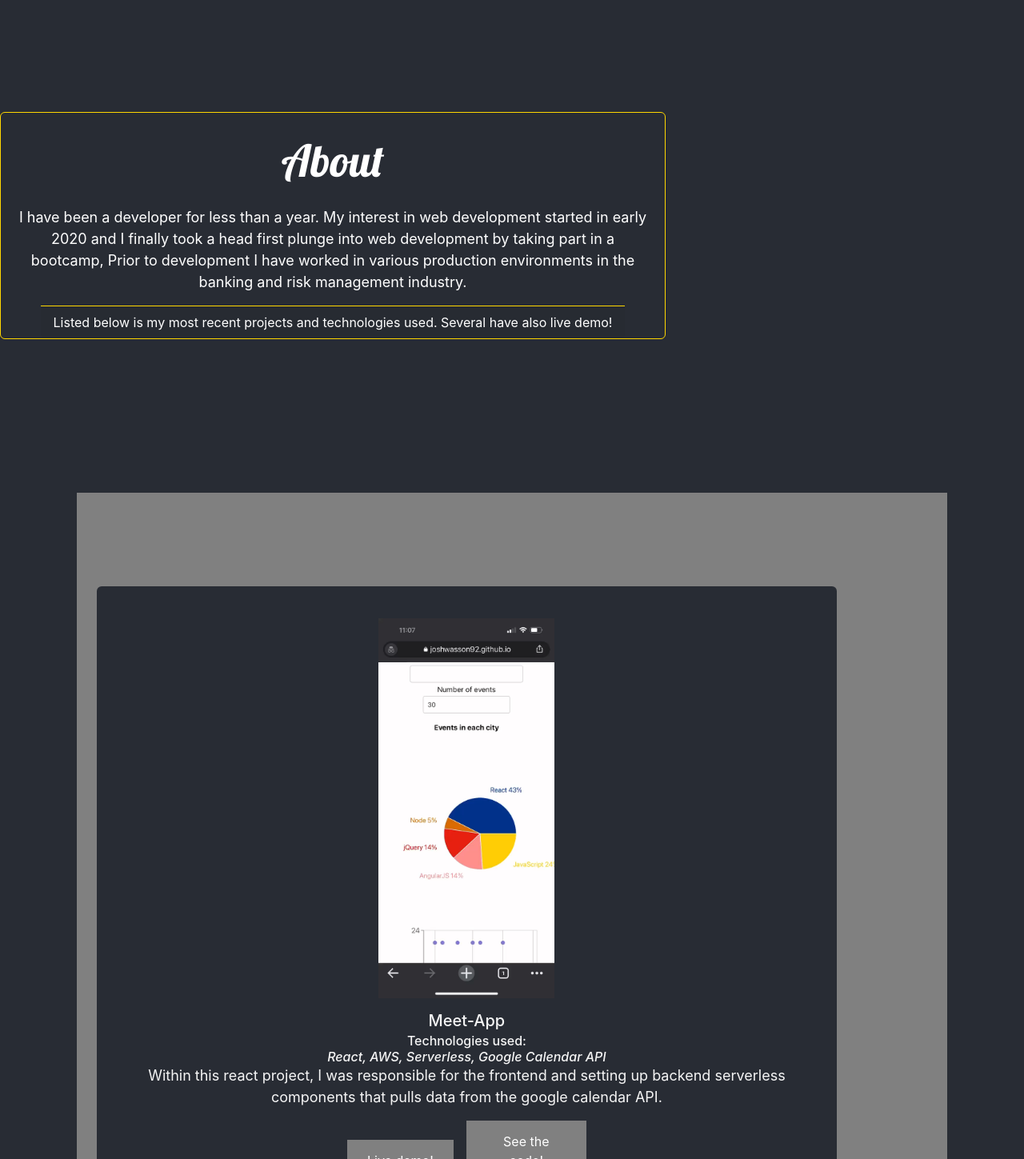
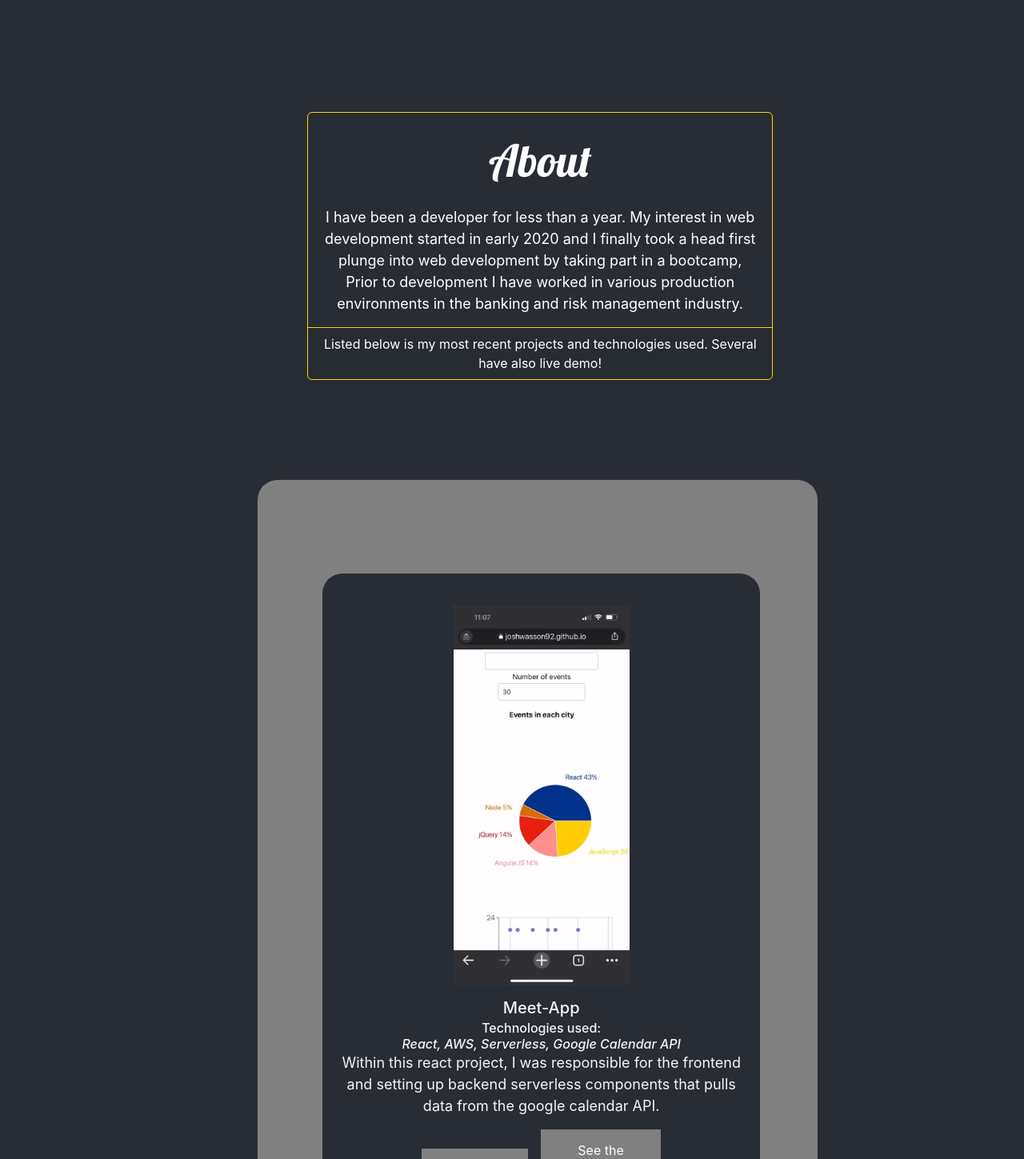
Before and after one commit to Joshwasson92/portfolio-react, a React (Create React App) app: page / in a window 1280 px wide. Shown: the part 561-2010 px from the top of the page at 80% size. Built offline with nearby package versions, Linux system fonts and the light colour scheme.

Commit message:
styling!

```diff
--- a/src/App.css
+++ b/src/App.css
@@ -1,4 +1,13 @@
 @import url("https://fonts.googleapis.com/css2?family=Lobster&family=Shadows+Into+Light&display=swap");
+
+@media all and (min-width: 500px) and (max-width: 750px) {
+  .navLogo {
+    max-width: 50px;
+  }
+  .nav-items {
+    font-size: small;
+  }
+}
 
 .App-logo {
   height: 40vmin;
@@ -7,7 +16,7 @@
 
 .targetAbout {
   margin-top: 8%;
-  margin-bottom: 15%;
+  margin-bottom: 125px;
 }
 .content {
   background-color: #282c34;
--- a/src/App.js
+++ b/src/App.js
@@ -54,6 +54,7 @@ class App extends React.Component {
     return (
       <div className="flex-container">
         <div className="flex-item">
+          <Container>
             <Navbar bg="dark" variant="dark" sticky="top">
               <Navbar.Brand>
                 <img
@@ -63,7 +64,7 @@ class App extends React.Component {
                   alt="Artistic JW logo"
                 />
               </Navbar.Brand>
-            <Container>
+
               <Nav className="me-auto nav-items">
                 <Nav.Link className="navLink" href="#about">
                   About
@@ -111,9 +112,8 @@ class App extends React.Component {
                   <img src="/img/linkedin_icon.svg" alt="LinkedIn" />
                 </Nav.Link>
               </Nav>
+            </Navbar>
           </Container>
-          </Navbar>
-
           <main>
             <div className="content">
               <div data-aos="flip-right" className="hello">
--- a/src/components/About.css
+++ b/src/components/About.css
@@ -35,6 +35,5 @@
 }
 .about-content {
   display: flex;
-  margin-left: auto;
-  margin-right: auto;
+  margin-left: 35%;
 }
--- a/src/components/About.js
+++ b/src/components/About.js
@@ -4,7 +4,7 @@ import "./About.css";
 
 function About() {
   return (
-    <div id="about-content">
+    <div id="about-content" Style={"margin-left: 30%"}>
       <br />
 
       <Card className="aboutMeCard">
--- a/src/components/Projects.css
+++ b/src/components/Projects.css
@@ -46,6 +46,7 @@
   text-align: center;
   border: 3px;
   border-color: gold;
+  border-radius: 25px;
 }
 .card-image {
   display: block;
@@ -67,9 +68,9 @@
 }
 
 .componentBackground {
-  border-radius: 5px;
   display: flex;
   justify-content: center;
+  border-radius: 25px;
 }
 
 .projects-button {
@@ -102,9 +103,12 @@
 
 .projectsComponent {
   background-color: grey;
-  width: 85%;
+  border-radius: 25px;
+  width: 700px;
   display: flex;
   justify-content: center;
+  margin-left: 20%;
+  margin-right: 15%;
 }
 
 .finishedProjects {
--- a/src/components/Projects.js
+++ b/src/components/Projects.js
@@ -38,8 +38,7 @@ export default function Projects() {
           <div class="row">
             <br />
             <div class="col-sm-6" className="componentBackground">
-              <br />
-              <div class="card-deck">
+              <div className="projects-content" Style={"margin-left: 8%"}>
                 <br />
                 {projects.map((project) => (
                   <Card data-aos="fade-up" className="customCard">
@@ -64,7 +63,7 @@ export default function Projects() {
                     <Card.Body>
                       <Card.Title>{project.title}</Card.Title>
                       <Card.Subtitle className="customCard">
-                        Technologies used:{" "}
+                        Technologies used:
                         <div className="projectTech">
                           {project.technologies}
                         </div>
```
Lines whose indentation alone changed are shown as unchanged.
